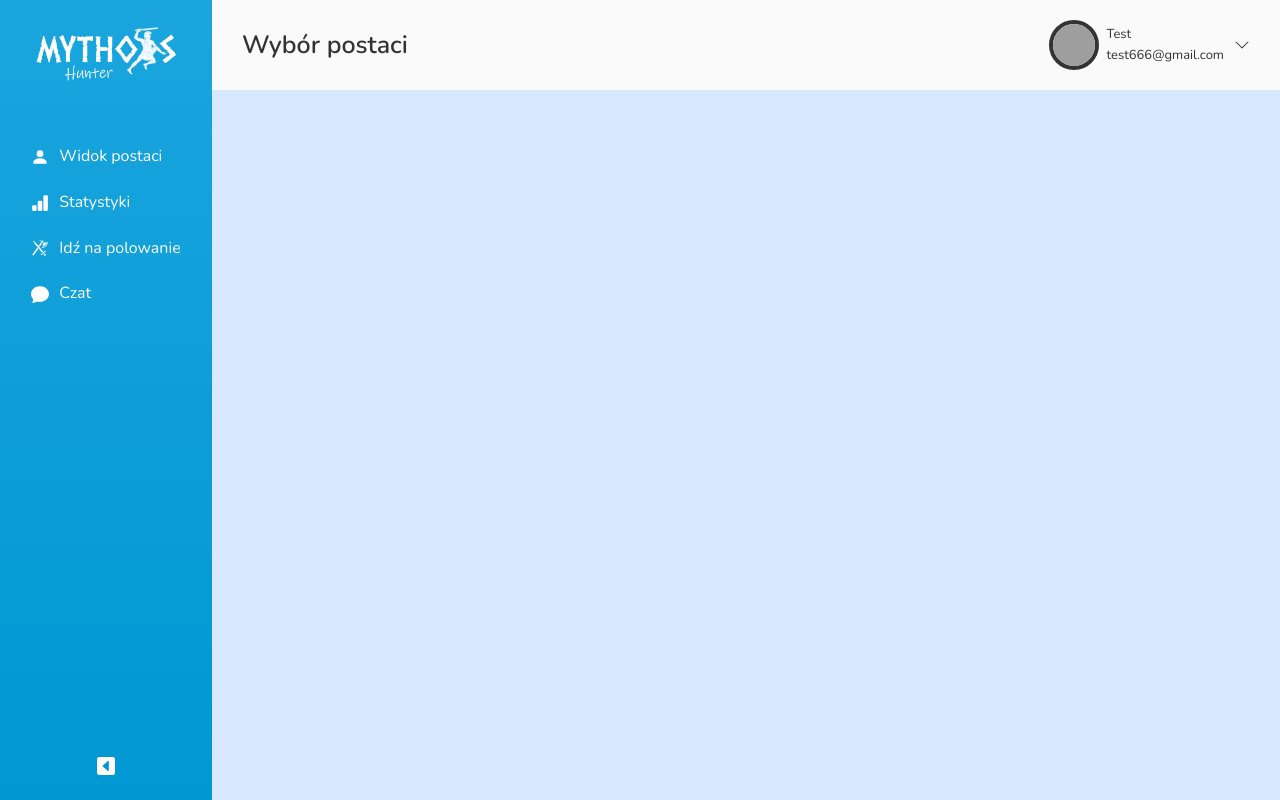
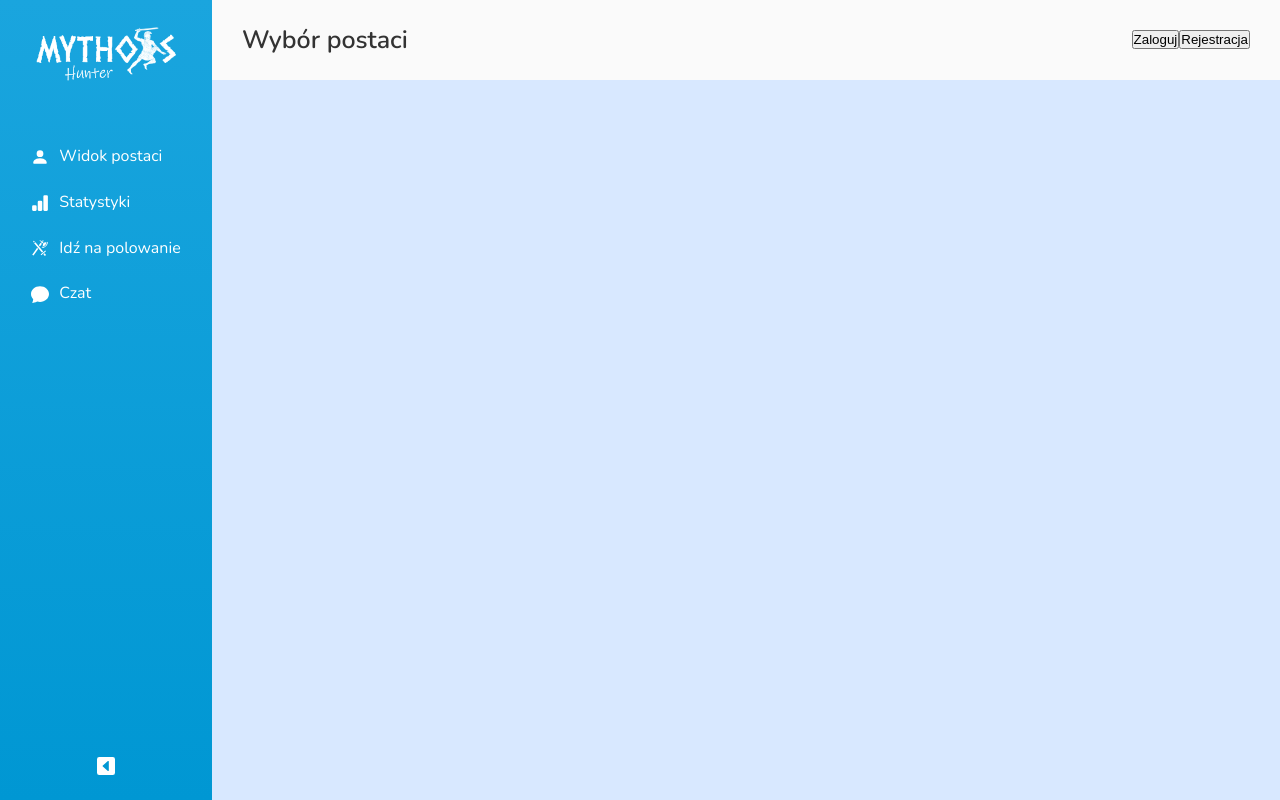
Before and after one commit to MarcinTomkiewicz/mythos-hunter, a React (Create React App) app: page / in a window 1280 px wide. Built offline with nearby package versions, Linux system fonts and the light colour scheme; grey boxes are pictures that could not be loaded.

Commit message:
Add UserNotLogged component

```diff
--- a/src/App.tsx
+++ b/src/App.tsx
@@ -3,6 +3,7 @@ import { useState } from "react";
 import { SmallSizeMenu } from "./components/SmallSizeMenu";
 import { FullSizeMenu } from "./components/FullSizeMenu";
 import { UserLogged } from "./components/UserLogged";
+import { UserNotLogged } from "./components/UserNotLogged";
 import { BsCaretLeftSquareFill } from "react-icons/bs";
 
 export const App = () => {
@@ -32,7 +33,7 @@ export const App = () => {
       <main className="main">
         <header className="header">
           <h1 className="heading-primary">{heading}</h1>
-          {user ? <UserLogged /> : <UserLogged />}
+          {user ? <UserLogged /> : <UserNotLogged />}
         </header>
         <section className="content"></section>
       </main>
--- /dev/null
+++ b/src/components/UserNotLogged.tsx
@@ -0,0 +1,8 @@
+export const UserNotLogged = () => {
+  return (
+    <div className="not-logged">
+      <button className="btn btn--ghost">Zaloguj</button>
+      <button className="btn btn--full">Rejestracja</button>
+    </div>
+  );
+};
```
